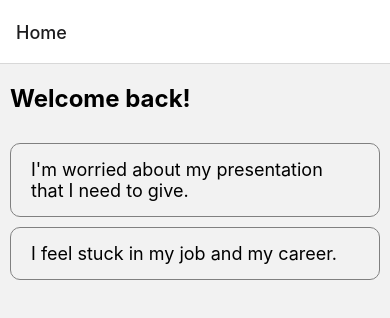
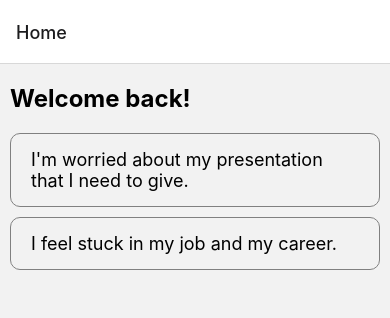
Before and after one commit to eustin/cbt-app, a React Native app: screen /Home in a window 390 px wide. Shown: the top 318 px of the page. Built offline with nearby package versions, Linux system fonts and the light colour scheme.

Commit message:
make styling changes to JounralEntry

```diff
--- a/src/components/JournalEntry.js
+++ b/src/components/JournalEntry.js
@@ -14,7 +14,7 @@ const styles = StyleSheet.create({
     paddingHorizontal: 20,
     paddingVertical: 15,
     marginHorizontal: 10,
-    marginTop: 10,
+    marginBottom: 10,
     borderWidth: 1,
     borderColor: "gray",
     borderRadius: 10,
```
